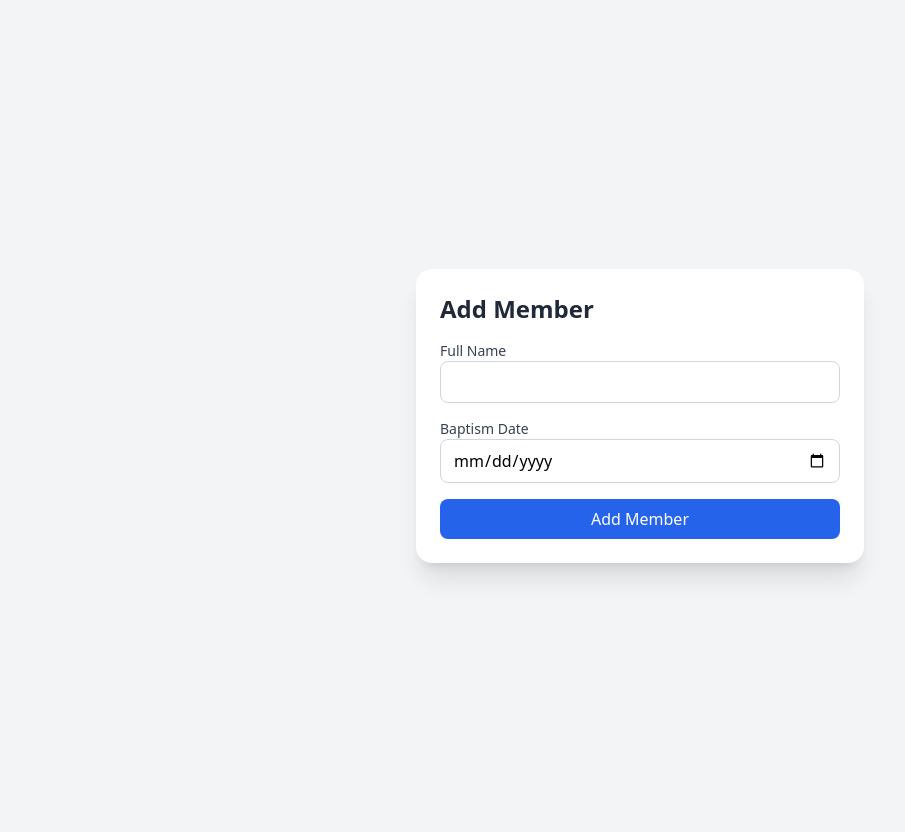
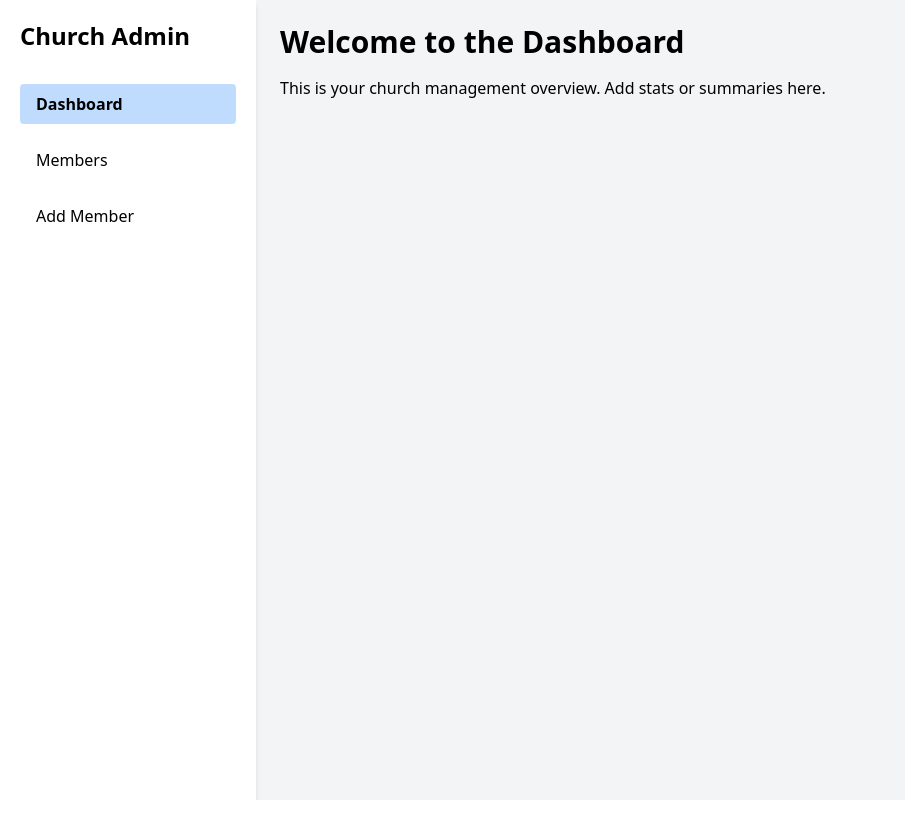
Before and after one commit to muriithithegoat/church-frontend, a React (Create React App) app: page / in a window 1280 px wide. Shown: the whole page, without its empty margins (0-905 px from the left). After the commit the page ends 800 px from the top, so only its background shows below. Built offline with nearby package versions, Linux system fonts and the light colour scheme.

Commit message:
tweaked the web app

```diff
--- a/package.json
+++ b/package.json
@@ -10,6 +10,8 @@
     "axios": "^1.3.6",
     "react": "^19.1.0",
     "react-dom": "^19.1.0",
+    "react-hot-toast": "^2.5.2",
+    "react-router-dom": "^7.6.2",
     "react-scripts": "^5.0.1",
     "web-vitals": "^2.1.4"
   },
--- a/src/App.js
+++ b/src/App.js
@@ -1,11 +1,24 @@
-import React from "react";
-import AddMember from "./components/AddMember";
+import React from 'react';
+import { BrowserRouter as Router, Routes, Route } from 'react-router-dom';
+import Sidebar from './components/Sidebar';
+import Dashboard from './components/Dashboard';
+import MemberList from './components/MemberList';
+import AddMember from './components/AddMember';
 
 function App() {
   return (
-    <div className="min-h-screen bg-gray-100 p-4">
-      <AddMember />
-    </div>
+    <Router>
+      <div className="flex min-h-screen bg-gray-100">
+        <Sidebar />
+        <main className="flex-1 p-6">
+          <Routes>
+            <Route path="/" element={<Dashboard />} />
+            <Route path="/members" element={<MemberList />} />
+            <Route path="/add-member" element={<AddMember />} />
+          </Routes>
+        </main>
+      </div>
+    </Router>
   );
 }
 
--- a/src/components/AddMember.js
+++ b/src/components/AddMember.js
@@ -1,68 +1,109 @@
-import React, { useState } from 'react';
+import React, { useState, useEffect } from 'react';
 import axios from 'axios';
 
-function AddMember() {
-  const [formData, setFormData] = useState({
-    fullName: '',
-    baptismDate: ''
-  });
+const AddMember = () => {
+  const [fullName, setFullName] = useState('');
+  const [baptismDate, setBaptismDate] = useState('');
+  const [isMarried, setIsMarried] = useState(false);
+  const [spouseId, setSpouseId] = useState('');
+  const [marriageDate, setMarriageDate] = useState('');
+  const [members, setMembers] = useState([]);
 
-  const [message, setMessage] = useState('');
-
-  const handleChange = (e) => {
-    setFormData(prev => ({
-      ...prev,
-      [e.target.name]: e.target.value
-    }));
-  };
+  useEffect(() => {
+    // Fetch members to populate spouse options
+    axios.get('http://localhost:5000/api/members')
+      .then(res => setMembers(res.data))
+      .catch(err => console.error('Failed to load members', err));
+  }, []);
 
   const handleSubmit = async (e) => {
     e.preventDefault();
+
+    const newMember = {
+      fullName,
+      baptismDate,
+      matrimony: {
+        isMarried,
+        spouseId: isMarried ? spouseId : null,
+        marriageDate: isMarried ? marriageDate : null
+      }
+    };
+
     try {
-      const res = await axios.post('http://localhost:5000/api/members', formData);
-      setMessage('✅ Member added: ' + res.data.fullName);
-      setFormData({ fullName: '', baptismDate: '' });
-    } catch (err) {
-      console.error(err);
-      setMessage('❌ Failed to add member');
+      await axios.post('http://localhost:5000/api/members', newMember);
+      alert('Member added successfully!');
+      // Optionally reset form
+      setFullName('');
+      setBaptismDate('');
+      setIsMarried(false);
+      setSpouseId('');
+      setMarriageDate('');
+    } catch (error) {
+      console.error('Error adding member:', error);
+      alert('Failed to add member');
     }
   };
 
   return (
-    <div className="min-h-screen bg-gray-100 flex items-center justify-center px-4">
-      <div className="bg-white shadow-xl rounded-2xl p-6 w-full max-w-md">
-        <h2 className="text-2xl font-bold text-gray-800 mb-4">Add Member</h2>
+    <div className="max-w-md mx-auto mt-10 p-6 border rounded-lg bg-white shadow-md">
+      <h2 className="text-2xl font-bold mb-6">Add New Member</h2>
       <form onSubmit={handleSubmit} className="space-y-4">
-          <div>
-            <label className="block text-sm font-medium text-gray-700">Full Name</label>
         <input
           type="text"
-              name="fullName"
-              value={formData.fullName}
-              onChange={handleChange}
+          placeholder="Full Name"
+          className="w-full p-2 border rounded"
+          value={fullName}
+          onChange={(e) => setFullName(e.target.value)}
           required
-              className="w-full px-3 py-2 border border-gray-300 rounded-lg focus:ring focus:ring-blue-400"
         />
-          </div>
-          <div>
-            <label className="block text-sm font-medium text-gray-700">Baptism Date</label>
         <input
           type="date"
-              name="baptismDate"
-              value={formData.baptismDate}
-              onChange={handleChange}
+          className="w-full p-2 border rounded"
+          value={baptismDate}
+          onChange={(e) => setBaptismDate(e.target.value)}
           required
-              className="w-full px-3 py-2 border border-gray-300 rounded-lg focus:ring focus:ring-blue-400"
         />
+        <div className="flex items-center space-x-2">
+          <input
+            type="checkbox"
+            checked={isMarried}
+            onChange={(e) => setIsMarried(e.target.checked)}
+          />
+          <label>Married</label>
         </div>
-          <button type="submit" className="w-full bg-blue-600 text-white py-2 rounded-lg hover:bg-blue-700 transition">
+        {isMarried && (
+          <>
+            <select
+              className="w-full p-2 border rounded"
+              value={spouseId}
+              onChange={(e) => setSpouseId(e.target.value)}
+              required
+            >
+              <option value="">Select Spouse</option>
+              {members.map((member) => (
+                <option key={member._id} value={member._id}>
+                  {member.fullName}
+                </option>
+              ))}
+            </select>
+            <input
+              type="date"
+              className="w-full p-2 border rounded"
+              value={marriageDate}
+              onChange={(e) => setMarriageDate(e.target.value)}
+              required
+            />
+          </>
+        )}
+        <button
+          type="submit"
+          className="w-full bg-blue-500 text-white p-2 rounded hover:bg-blue-600 transition"
+        >
           Add Member
         </button>
       </form>
-        {message && <p className="mt-4 text-sm text-center">{message}</p>}
-      </div>
     </div>
   );
-}
+};
 
 export default AddMember;
--- /dev/null
+++ b/src/components/Dashboard.js
@@ -0,0 +1,12 @@
+import React from 'react';
+
+const Dashboard = () => {
+  return (
+    <div>
+      <h2 className="text-3xl font-bold mb-4">Welcome to the Dashboard</h2>
+      <p>This is your church management overview. Add stats or summaries here.</p>
+    </div>
+  );
+};
+
+export default Dashboard;
--- /dev/null
+++ b/src/components/DashboardLayout.js
@@ -0,0 +1,20 @@
+// src/components/DashboardLayout.js
+import React from 'react';
+import Sidebar from './Sidebar';
+import Topbar from './Topbar';
+
+const DashboardLayout = ({ children }) => {
+  return (
+    <div className="flex h-screen">
+      <Sidebar />
+      <div className="flex-1 flex flex-col">
+        <Topbar />
+        <main className="flex-1 p-6 bg-gray-100 overflow-y-auto">
+          {children}
+        </main>
+      </div>
+    </div>
+  );
+};
+
+export default DashboardLayout;
--- a/src/components/MemberList.js
+++ b/src/components/MemberList.js
@@ -0,0 +1,85 @@
+import React, { useEffect, useState } from 'react';
+import axios from 'axios';
+import { Link } from 'react-router-dom';
+
+const MemberList = () => {
+  const [members, setMembers] = useState([]);
+  const [loading, setLoading] = useState(true);
+  const [error, setError] = useState('');
+
+  const fetchMembers = async () => {
+    try {
+      const response = await axios.get('http://localhost:5000/api/members');
+      setMembers(response.data);
+      setLoading(false);
+    } catch (err) {
+      setError('Failed to fetch members');
+      setLoading(false);
+    }
+  };
+
+  useEffect(() => {
+    fetchMembers();
+  }, []);
+
+  const handleDelete = async (id) => {
+    const confirm = window.confirm("Are you sure you want to delete this member?");
+    if (!confirm) return;
+
+    try {
+      await axios.delete(`http://localhost:5000/api/members/${id}`);
+      setMembers(members.filter(member => member._id !== id));
+      alert('Member deleted successfully');
+    } catch (err) {
+      alert('Failed to delete member');
+    }
+  };
+
+  if (loading) return <p className="text-center mt-8">Loading members...</p>;
+  if (error) return <p className="text-red-500 text-center mt-8">{error}</p>;
+
+  return (
+    <div className="p-4">
+      <h2 className="text-2xl font-bold mb-4">All Members</h2>
+      <table className="w-full border-collapse border border-gray-300">
+        <thead>
+          <tr className="bg-gray-100">
+            <th className="border border-gray-300 p-2">Name</th>
+            <th className="border border-gray-300 p-2">Baptism Date</th>
+            <th className="border border-gray-300 p-2">Married</th>
+            <th className="border border-gray-300 p-2">Actions</th>
+          </tr>
+        </thead>
+        <tbody>
+          {members.map(member => (
+            <tr key={member._id}>
+              <td className="border border-gray-300 p-2">{member.fullName}</td>
+              <td className="border border-gray-300 p-2">
+                {member.baptismDate ? new Date(member.baptismDate).toLocaleDateString() : 'N/A'}
+              </td>
+              <td className="border border-gray-300 p-2">
+                {member.matrimony?.isMarried ? 'Yes' : 'No'}
+              </td>
+              <td className="border border-gray-300 p-2">
+                <Link
+                  to={`/edit/${member._id}`}
+                  className="bg-blue-500 hover:bg-blue-600 text-white py-1 px-3 rounded mr-2"
+                >
+                  Edit
+                </Link>
+                <button
+                  onClick={() => handleDelete(member._id)}
+                  className="bg-red-500 hover:bg-red-600 text-white py-1 px-3 rounded"
+                >
+                  Delete
+                </button>
+              </td>
+            </tr>
+          ))}
+        </tbody>
+      </table>
+    </div>
+  );
+};
+
+export default MemberList;
--- /dev/null
+++ b/src/components/Sidebar.js
@@ -0,0 +1,34 @@
+import React from 'react';
+import { Link, useLocation } from 'react-router-dom';
+
+const Sidebar = () => {
+  const { pathname } = useLocation();
+
+  const navItems = [
+    { name: 'Dashboard', path: '/' },
+    { name: 'Members', path: '/members' },
+    { name: 'Add Member', path: '/add-member' },
+  ];
+
+  return (
+    <div className="w-64 bg-white shadow-md h-screen sticky top-0 p-5">
+      <h1 className="text-2xl font-bold mb-8">Church Admin</h1>
+      <ul className="space-y-4">
+        {navItems.map((item) => (
+          <li key={item.name}>
+            <Link
+              to={item.path}
+              className={`block px-4 py-2 rounded hover:bg-blue-100 ${
+                pathname === item.path ? 'bg-blue-200 font-semibold' : ''
+              }`}
+            >
+              {item.name}
+            </Link>
+          </li>
+        ))}
+      </ul>
+    </div>
+  );
+};
+
+export default Sidebar;
--- /dev/null
+++ b/src/components/Topbar.js
@@ -0,0 +1,15 @@
+// src/components/Topbar.js
+import React from 'react';
+
+const Topbar = () => {
+  return (
+    <div className="bg-white shadow-md p-4 flex justify-between items-center">
+      <h2 className="text-xl font-semibold">Dashboard</h2>
+      <div>
+        {/* Add a search bar or user icon here later */}
+      </div>
+    </div>
+  );
+};
+
+export default Topbar;
--- /dev/null
+++ b/src/pages/Dashboard.js
@@ -0,0 +1,12 @@
+import React from 'react';
+
+const Dashboard = () => {
+  return (
+    <div>
+      <h2 className="text-3xl font-semibold mb-4">Welcome to the Dashboard</h2>
+      <p>This is the main church management overview.</p>
+    </div>
+  );
+};
+
+export default Dashboard;
```
Also changed, not shown: src/components/EditMember.js (added, +109 -0 lines), 1 other file (tests, documents, lock files or other folders). Lines whose indentation alone changed are shown as unchanged.
